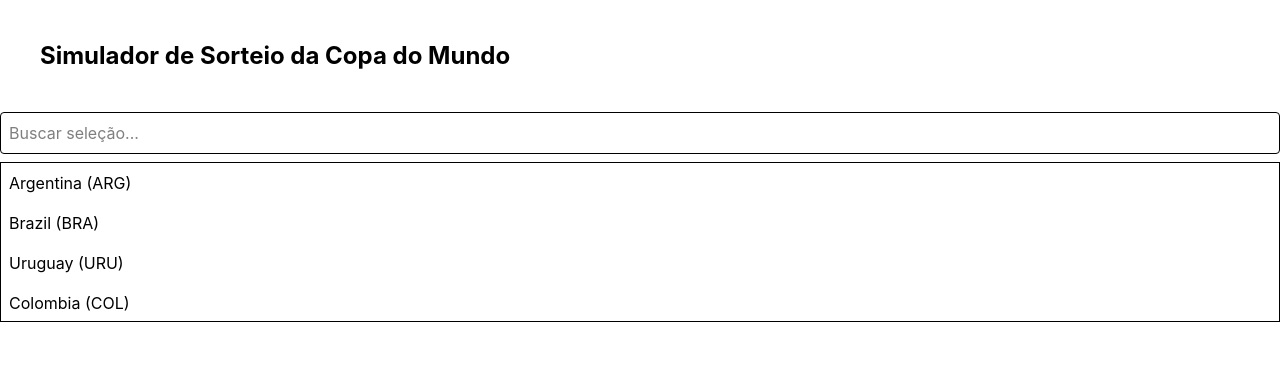
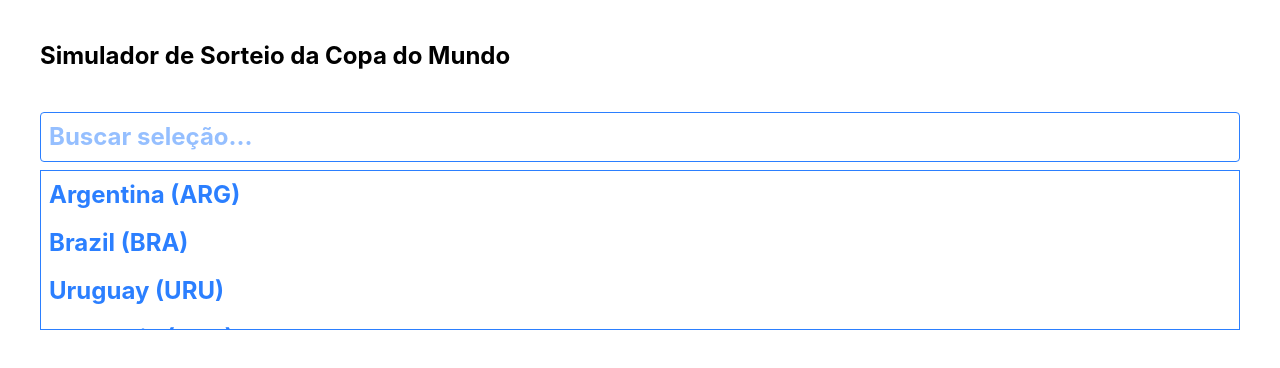
Before and after one commit to camiplvr/worldCupSimulator, a React (Vite) app: page / in a window 1280 px wide. Shown: the top 368 px of the page. Built offline with nearby package versions, Linux system fonts and the light colour scheme.

Commit message:
feat(selection): integrate team selection with Zustand store

```diff
--- a/src/App.tsx
+++ b/src/App.tsx
@@ -6,8 +6,10 @@ function App() {
     <>
       <div className="bg-white text-black font-bold p-10 text-2xl">
         Simulador de Sorteio da Copa do Mundo
+        <div className="text-blue-500 mt-10">
+          <SearchSelect />
+        </div>
       </div>
-      <SearchSelect />
     </>
   );
 }
--- a/src/components/SearchSelect/SearchSelect.tsx
+++ b/src/components/SearchSelect/SearchSelect.tsx
@@ -1,7 +1,16 @@
 import { useTeams } from "../../hooks/useTeams";
+import { useDrawStore } from "../../store/useDrawStore";
 
 export function SearchSelect() {
   const { query, setQuery, teams, hasResults } = useTeams();
+  const { selectedTeams, addTeam, removeTeam } = useDrawStore();
+
+  const isSelected = (code: string) =>
+    selectedTeams.some((t) => t.code === code);
+
+  const handleSelect = (team: any) => {
+    isSelected(team.code) ? removeTeam(team.code) : addTeam(team);
+  };
 
   return (
     <div className="mb-4">
@@ -19,7 +28,11 @@ export function SearchSelect() {
         )}
 
         {teams.map((team) => (
-          <li key={team.code} className="p-2 hover:bg-gray-100 cursor-pointer">
+          <li
+            key={team.code}
+            className={`p-2 hover:bg-gray-100 cursor-pointer ${isSelected(team.code) ? "bg-green-200" : ""}`}
+            onClick={() => handleSelect(team)}
+          >
             {team.name} ({team.code})
           </li>
         ))}
```
